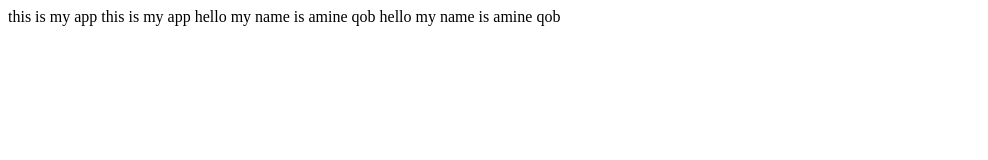
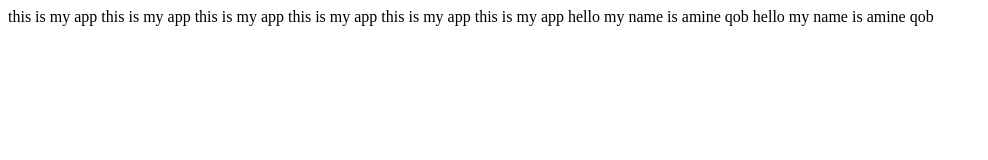
Before and after one commit to amineqob/myfirstapp, a plain HTML site: page index.html in a window 1280 px wide. Shown: the whole page, without its empty margins (0-988 px from the left). Drawn offline with Linux system fonts and the light colour scheme.

Commit message:
my second commit

```diff
--- a/index.html
+++ b/index.html
@@ -9,7 +9,11 @@
 
 
 this is my app this is my app
+this is my app this is my app
 
+
+
+this is my app this is my app
 hello my name is amine qob
 hello my name is amine qob
 <!--Git init command means
@@ -28,8 +32,8 @@ so to remove you type git rm --cached index.html-->
 git add *.html means you add every file ends with html extension
 -->
 
-<!--git commit means you save the project at certain time and you can back later on whenever you want
-and you can also name like "this is my first commit"-->
+<!--git commit -m "my first commit"  means you save the project at certain time and you can back later on on otherwords you said
+hey git save this on this time and take a snapshot fro, it as a memory -->
 
 
 
```
